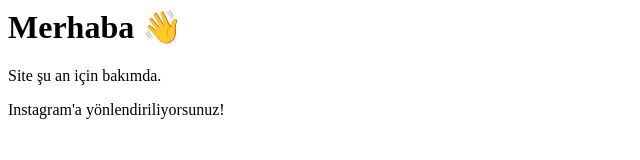
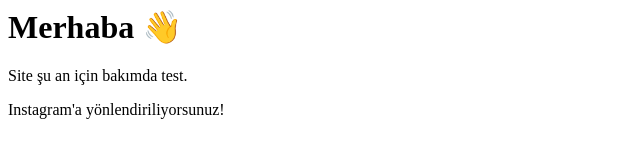
Before and after one commit to Ayemnatokey/ayemnatokey.design, a plain HTML site: page index.html in a window 1280 px wide. Shown: the full height of the page, 0-640 px from the left. Drawn offline with Linux system fonts and the light colour scheme.

Commit message:
Update index.html

```diff
--- a/index.html
+++ b/index.html
@@ -6,7 +6,7 @@
   <body>
 
 <h1>Merhaba 👋</h1>
-<p style="font-family:Montserrat">Site şu an için bakımda.</p>
+<p style="font-family:Montserrat">Site şu an için bakımda test.</p>
 <p style="font-family:Montserrat">Instagram'a yönlendiriliyorsunuz!</p>
 
   </body>
```
